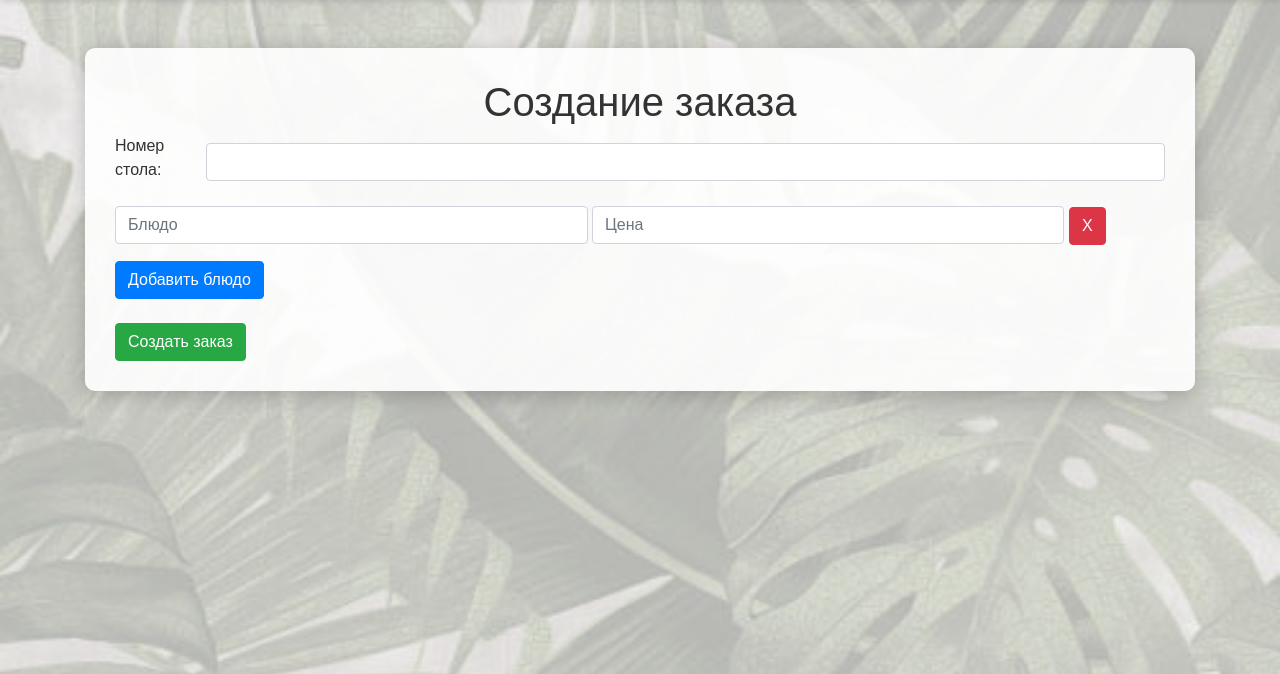
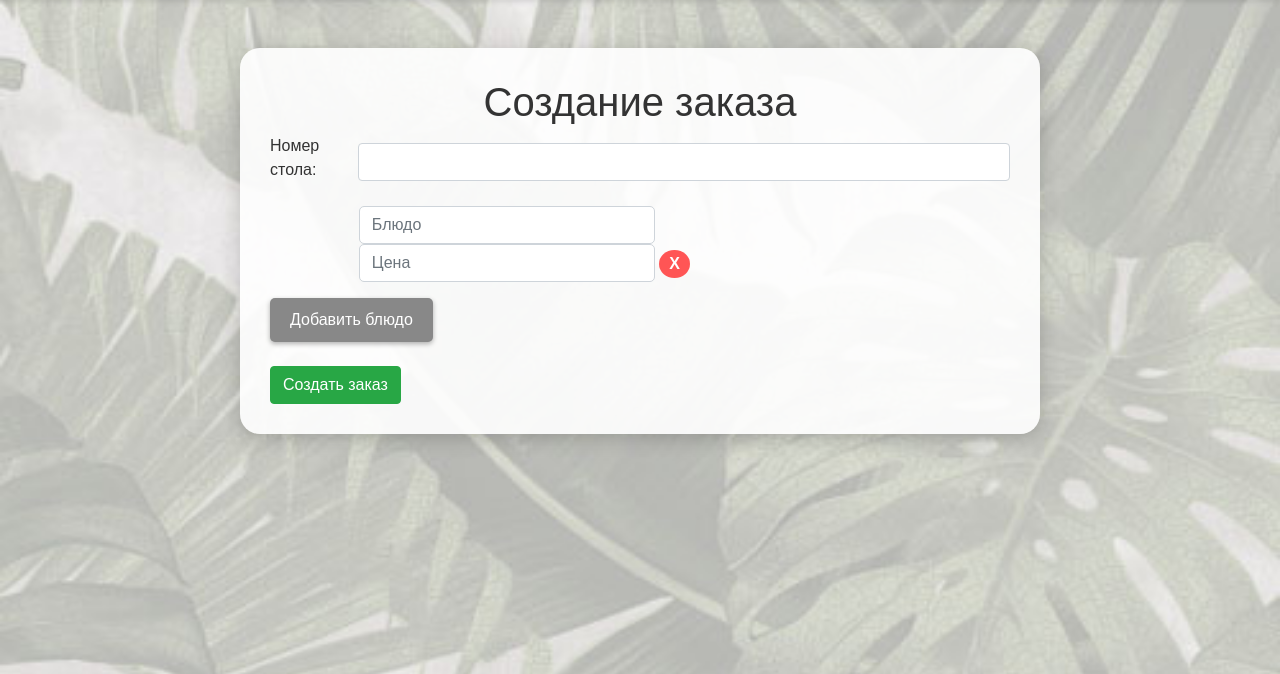
Before and after one commit to kostoyanskaya/project, a Django app: page /custom/ in a window 1280 px wide. Shown: the part 82-756 px from the top of the page. Run offline with Django 4.2, Linux system fonts and the light colour scheme; some libraries are stand-ins or nearby versions.

Commit message:
improve buttons

```diff
--- a/management/static/css/list_style.css
+++ b/management/static/css/list_style.css
@@ -43,14 +43,17 @@ nav {
 
 
 .form-card {
+    max-width: 800px; /* Ограничиваем максимальную ширину блока */
+    margin: auto;
     background-color: rgba(255, 255, 255, 0.9);
-    border-radius: 10px;
+    border-radius: 20px;
     padding: 30px;
     box-shadow: 0 4px 20px rgba(0, 0, 0, 0.2);
 }
 .item-input {
-    width: 45%;
+    width: 40%;
     display: inline-block;
+    margin-left: 2.35cm; /* Отступ слева на 1 см */
 }
 
 .form-group {
@@ -63,6 +66,46 @@ nav {
     margin-bottom: 1rem;
 }
 
+
+/* Цвет кнопки "Добавить блюдо" меняется на серый */
+.add-item-btn {
+    background-color: #888; /* Серый цвет */
+    color: white;
+    border: none;
+    border-radius: 5px;
+    padding: 10px 20px;
+    cursor: pointer;
+    transition: background-color 0.3s ease;
+    box-shadow: 0 2px 5px rgba(0, 0, 0, 0.3); /* Небольшая тень для объема */
+}
+
+/* Ховер эффект для кнопки */
+.add-item-btn:hover {
+    background-color: #666; /* Немного темнеет при наведении */
+}
+
+/* Перекрашиваем крестик удаления строки */
+.remove-item-btn {
+    background-color: #ff5555 !important; /* Более блеклый красный */
+    color: white;
+    border: none;
+    border-radius: 100%; /* Круглая кнопка */
+    padding: 6px 10px; /* Немного уменьшаем размер */
+    cursor: pointer;
+    font-weight: bold;
+    line-height: 1;
+}
+
+.item-input {
+    width: 40%;
+    display: inline-block;
+    border-radius: 5px; /* Закругление углов для всех полей */
+}
+
+/* При наведении делаем кнопку крестика немного темнее */
+.remove-item-btn:hover {
+    background-color: #b64848 !important; /* Темнеем при наведении */
+}
 
 @media (max-width: 600px) {
     .nav-button {
--- a/management/static/css/style.css
+++ b/management/static/css/style.css
@@ -178,9 +178,10 @@ main {
     box-shadow: 0 4px 20px rgba(0, 0, 0, 0.2);
 }
 
+
 .container {
     max-width: 600px;
-    margin: auto;
+    margin: 4cm auto 0; /* Добавляем отступ сверху в 4 см */
     background: white;
     padding: 30px;
     border-radius: 5px;
```
Also changed, not shown: README.md.
